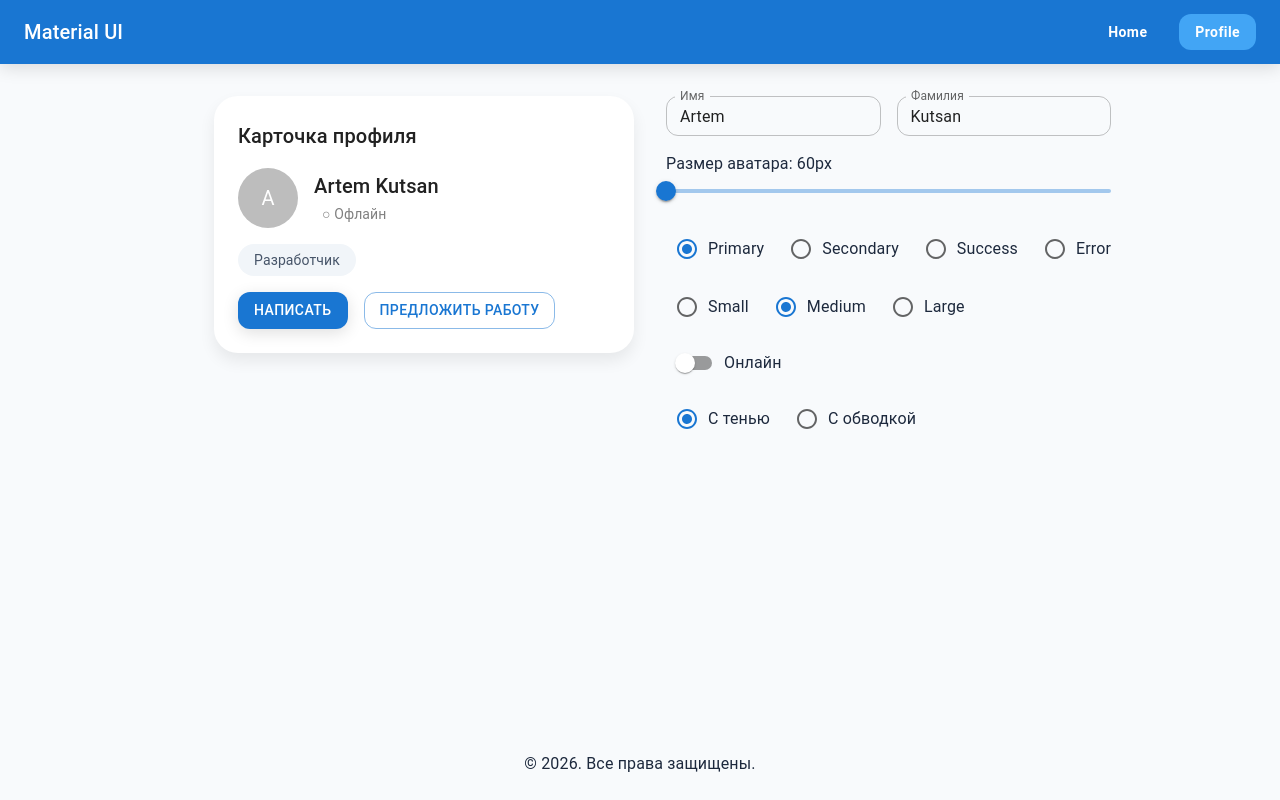
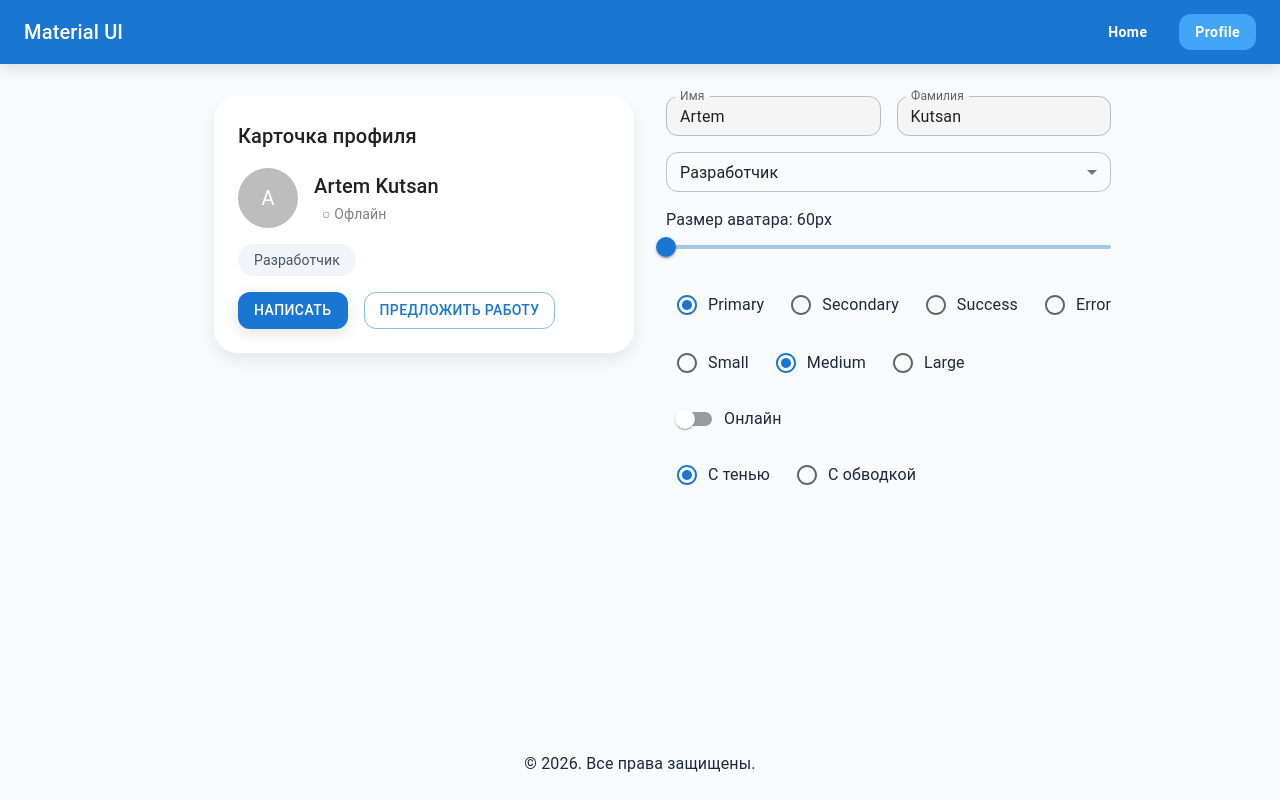
Before and after one commit to ArtemKutsan/react-summary-8, a React (Vite) app: page /profile in a window 1280 px wide. Built offline with nearby package versions, Linux system fonts and the light colour scheme.

Commit message:
add: добавлено поле профессии, улучшена стилизация

```diff
--- a/src/components/ProfilePlayground.jsx
+++ b/src/components/ProfilePlayground.jsx
@@ -13,12 +13,17 @@ import Radio from '@mui/material/Radio';
 import Checkbox from '@mui/material/Checkbox';
 import Alert from '@mui/material/Alert';
 import Box from '@mui/material/Box';
+import Select from '@mui/material/Select';
+import MenuItem from '@mui/material/MenuItem';
 import Stack from '@mui/material/Stack';
+
+const professions = ['Разработчик', 'Дизайнер', 'Менеджер'];
 
 function ProfilePlayground() {
   const [profile, setProfile] = useState({
     name: 'Artem',
     surname: 'Kutsan',
+    profession: 'Разработчик',
     avatarSize: 60,
     buttonColor: 'primary',
     buttonSize: 'medium',
@@ -51,6 +56,7 @@ function ProfilePlayground() {
                 width: profile.avatarSize,
                 height: profile.avatarSize,
                 transition: '0.2s',
+                // bgcolor: '#1976d2',
               }}
             >
               {profile.name[0]}
@@ -94,7 +100,7 @@ function ProfilePlayground() {
               minHeight: '2rem',
             }}
           >
-            Разработчик
+            {profile.profession}
           </Typography>
 
           <Stack direction="row" spacing={2}>
@@ -149,6 +155,7 @@ function ProfilePlayground() {
                 '& .MuiInputBase-root': {
                   height: 40,
                   borderRadius: 3,
+                  bgcolor: '#f5f5f5',
                 },
               }}
             />
@@ -163,11 +170,47 @@ function ProfilePlayground() {
                 '& .MuiInputBase-root': {
                   height: 40,
                   borderRadius: 3,
-                  backgroundColor: '#f8fafc',
+                  bgcolor: '#f5f5f5',
                 },
               }}
             />
           </Stack>
+
+          <Select
+            value={profile.profession}
+            onChange={(event) => update('profession', event.target.value)}
+            size="small"
+            fullWidth
+            sx={{
+              '& .MuiOutlinedInput-root': {
+                height: 40,
+                borderRadius: 3,
+                backgroundColor: '#f8fafc',
+              },
+              '& .MuiOutlinedInput-notchedOutline': {
+                borderRadius: 3,
+              },
+            }}
+            MenuProps={{
+              PaperProps: {
+                sx: {
+                  borderRadius: 3,
+                  boxShadow: '0 4px 16px rgba(0, 0, 0, 0.125)',
+                },
+              },
+              MenuListProps: {
+                sx: {
+                  py: 0,
+                },
+              },
+            }}
+          >
+            {professions.map((item) => (
+              <MenuItem key={item} value={item} sx={{ py: 1 }}>
+                {item}
+              </MenuItem>
+            ))}
+          </Select>
 
           {/* Размер аватара */}
           <Box>
```
